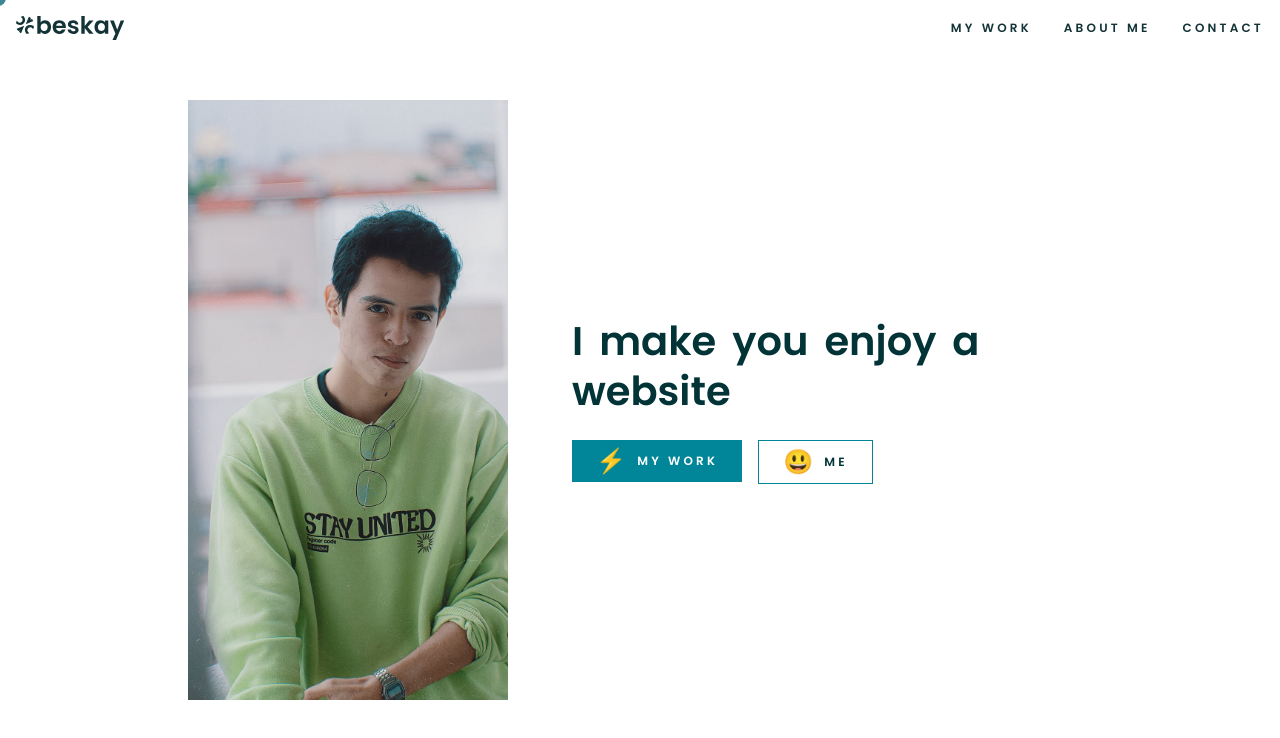
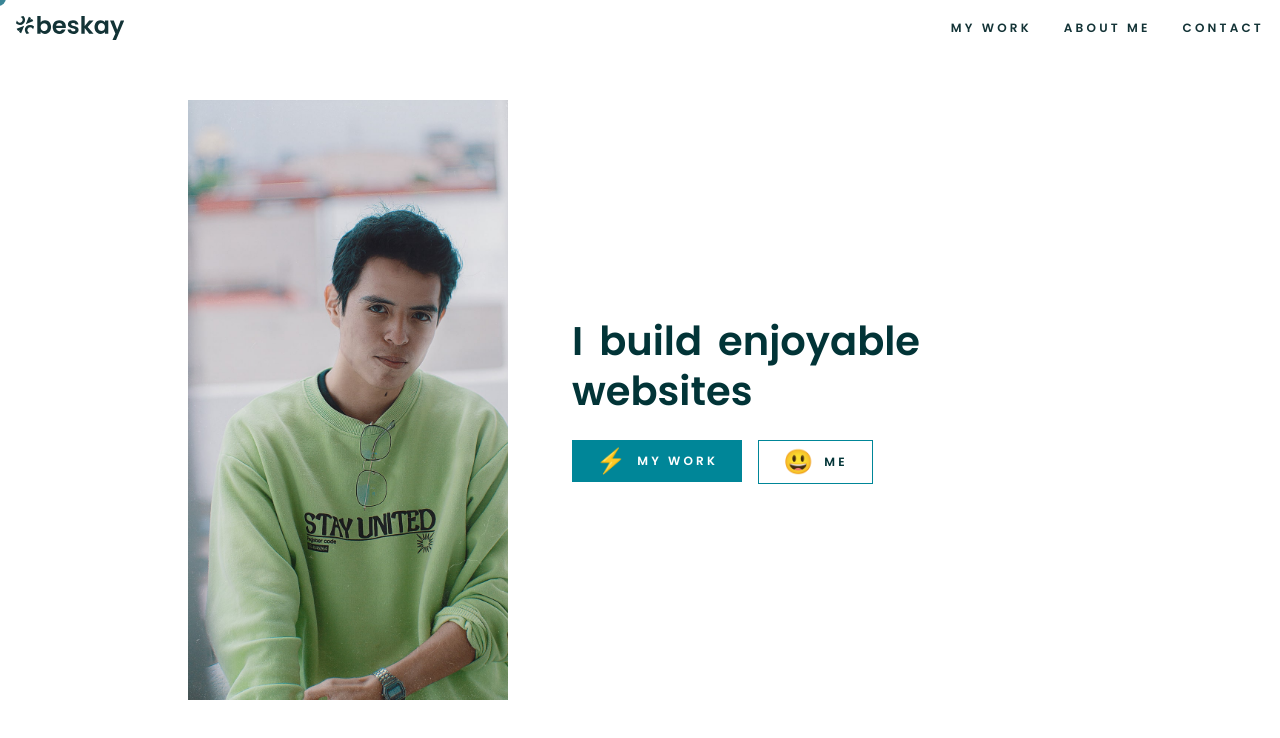
Before and after one commit to obeskay/obedvav-portfolio, a Next.js app: page / in a window 1280 px wide. Shown: the top 738 px of the page. Built offline with nearby package versions, Linux system fonts and the light colour scheme.

Commit message:
Se cambia el título del index

```diff
--- a/pages/index.tsx
+++ b/pages/index.tsx
@@ -60,7 +60,7 @@ const index = () => {
 
         <motion.div className="z-10 mb-[2rem] mt-auto md:my-auto space-y-[1.5rem] max-w-[520px] text-light md:text-dark">
           <TextReveal className="text-3xl ">
-            I make you enjoy a website
+            I build enjoyable websites
           </TextReveal>
 
           <motion.div className="font-lg flex flex-wrap md:flex-nowrap space-y-[1rem] md:space-x-[1rem] md:space-y-0">
```
